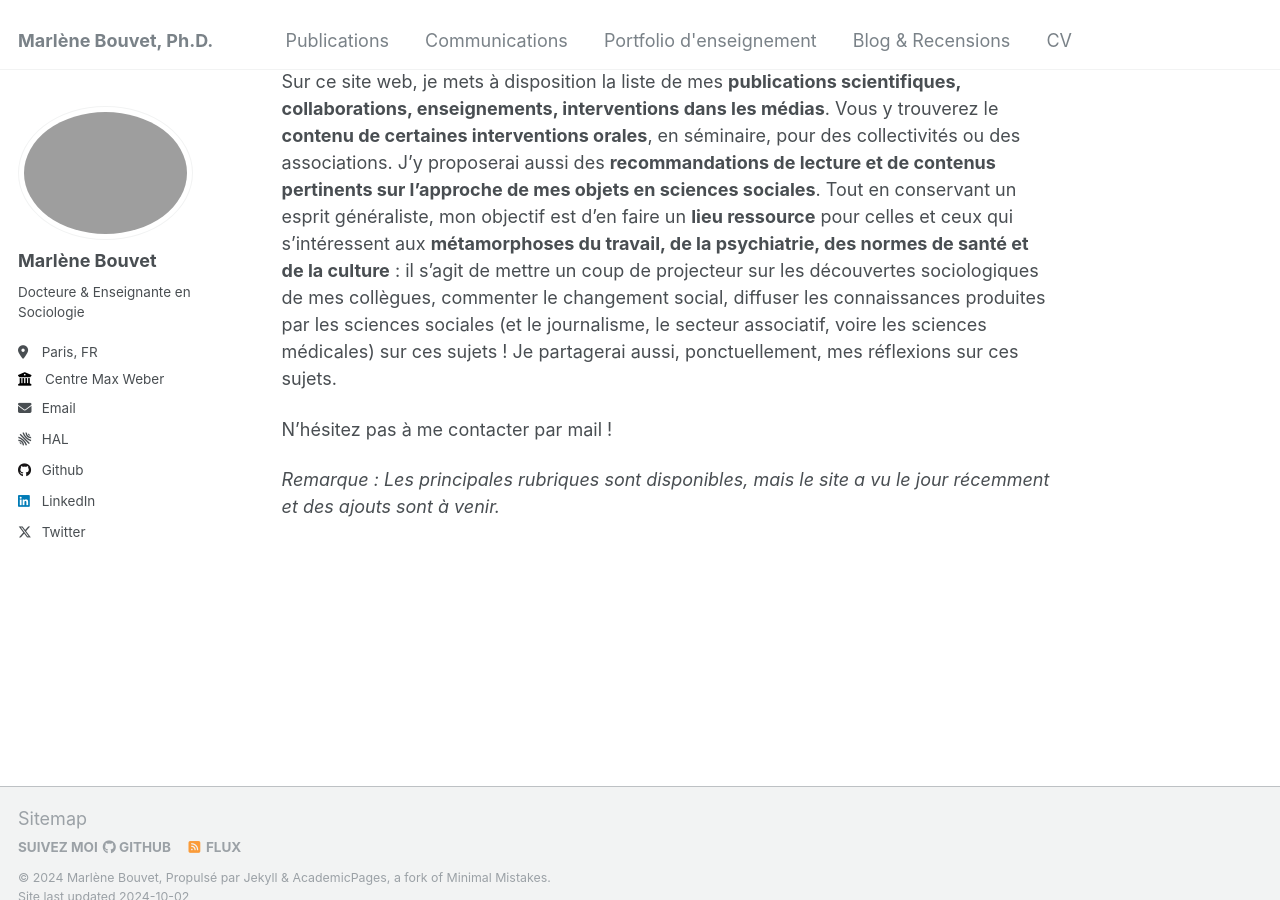
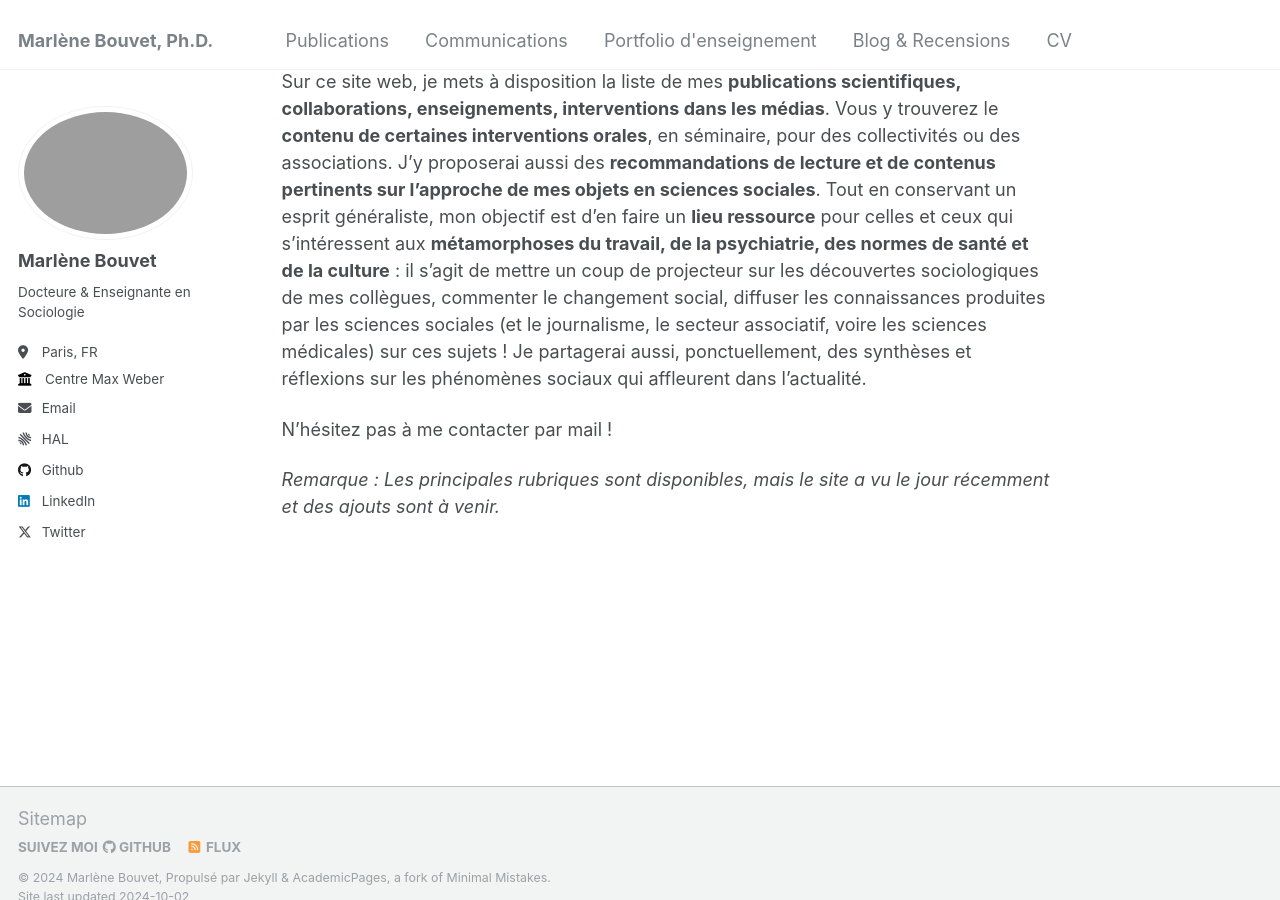
Before and after one commit to marlenebouvet/marlenebouvet.fr, a Jekyll site: the page built from _pages/about.md, in a window 1280 px wide and 900 px high, scrolled down 2730 px. Built offline with Jekyll 4.4.1, drawn with Linux system fonts in a browser that asks for light colours; some web fonts are replaced.

Commit message:
Fin texte présentation page accueil

```diff
--- a/_pages/about.md
+++ b/_pages/about.md
@@ -37,7 +37,7 @@ Côté réception, cette enquête interroge les appropriations différenciées e
 
 ## Que trouve-t-on sur ce site ?
 
-Sur ce site web, je mets à disposition la liste de mes **publications scientifiques, collaborations, enseignements, interventions dans les médias**. Vous y trouverez le **contenu de certaines interventions orales**, en séminaire, pour des collectivités ou des associations. J'y proposerai aussi des **recommandations de lecture et de contenus pertinents sur l'approche de mes objets en sciences sociales**. Tout en conservant un esprit généraliste, mon objectif est d'en faire un **lieu ressource** pour celles et ceux qui s'intéressent aux **métamorphoses du travail, de la psychiatrie, des normes de santé et de la culture** : il s'agit de mettre un coup de projecteur sur les découvertes sociologiques de mes collègues, commenter le changement social, diffuser les connaissances produites par les sciences sociales (et le journalisme, le secteur associatif, voire les sciences médicales) sur ces sujets ! Je partagerai aussi, ponctuellement, mes réflexions sur ces sujets.
+Sur ce site web, je mets à disposition la liste de mes **publications scientifiques, collaborations, enseignements, interventions dans les médias**. Vous y trouverez le **contenu de certaines interventions orales**, en séminaire, pour des collectivités ou des associations. J'y proposerai aussi des **recommandations de lecture et de contenus pertinents sur l'approche de mes objets en sciences sociales**. Tout en conservant un esprit généraliste, mon objectif est d'en faire un **lieu ressource** pour celles et ceux qui s'intéressent aux **métamorphoses du travail, de la psychiatrie, des normes de santé et de la culture** : il s'agit de mettre un coup de projecteur sur les découvertes sociologiques de mes collègues, commenter le changement social, diffuser les connaissances produites par les sciences sociales (et le journalisme, le secteur associatif, voire les sciences médicales) sur ces sujets ! Je partagerai aussi, ponctuellement, des synthèses et réflexions sur les phénomènes sociaux qui affleurent dans l'actualité.
 
 N'hésitez pas à me contacter par mail !
 
```
